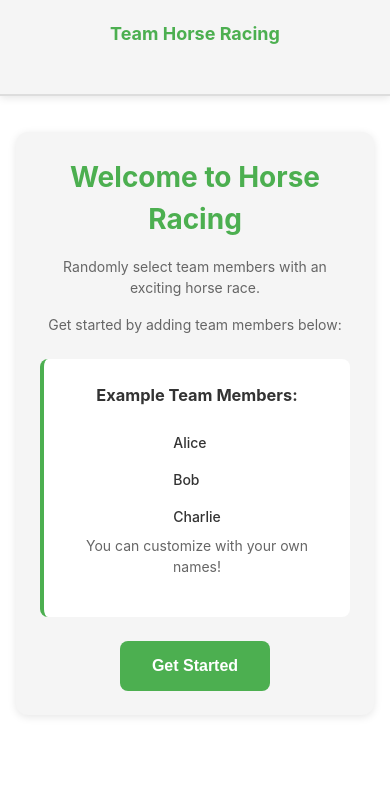
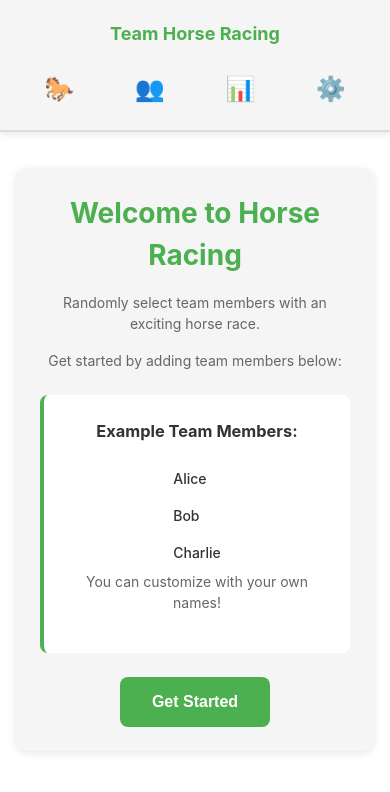
Before and after one commit to wfbtrakker/horse-racing-selector, a plain HTML site: page index.html in a window 390 px wide. Drawn offline with Linux system fonts and the light colour scheme.

Commit message:
Fix mobile navigation visibility
- Add emoji icons to navigation tabs (🐎 Race, 👥 Users, 📊 History, ⚙️ Settings)
- Make navbar sticky on mobile and tablet devices
- Display large icons (24px) instead of text labels on phones
- Improve spacing and layout for small screens
- Ensure navbar is always visible and accessible on all mobile devices
- Set z-index to keep navbar on top of content

```diff
--- a/index.html
+++ b/index.html
@@ -12,16 +12,16 @@
         <nav class="navbar">
             <div class="nav-brand" id="app-title" contenteditable="true" title="Click to edit race name">Team Horse Racing</div>
             <div class="nav-tabs">
-                <button class="nav-tab active" data-view="race" title="Race (1)">
+                <button class="nav-tab active" data-view="race" data-icon="🐎" title="Race (1)">
                     <span class="tab-label">Race</span>
                 </button>
-                <button class="nav-tab" data-view="users" title="Users (2)">
+                <button class="nav-tab" data-view="users" data-icon="👥" title="Users (2)">
                     <span class="tab-label">Users</span>
                 </button>
-                <button class="nav-tab" data-view="history" title="History (3)">
+                <button class="nav-tab" data-view="history" data-icon="📊" title="History (3)">
                     <span class="tab-label">History</span>
                 </button>
-                <button class="nav-tab" data-view="settings" title="Settings (4)">
+                <button class="nav-tab" data-view="settings" data-icon="⚙️" title="Settings (4)">
                     <span class="tab-label">Settings</span>
                 </button>
             </div>
--- a/src/css/styles.css
+++ b/src/css/styles.css
@@ -976,18 +976,23 @@ input[type="checkbox"] {
         flex-direction: column;
         gap: var(--spacing-md);
         padding: var(--spacing-md);
+        position: sticky;
+        top: 0;
+        z-index: 1000;
     }
 
     .nav-tabs {
         width: 100%;
         overflow-x: auto;
+        display: flex;
     }
 
     .nav-tab {
-        font-size: 12px;
-        padding: var(--spacing-xs) var(--spacing-sm);
+        font-size: 13px;
+        padding: var(--spacing-sm) var(--spacing-md);
         flex: 1;
         text-align: center;
+        white-space: nowrap;
     }
 
     .main-content {
@@ -1031,16 +1036,25 @@ input[type="checkbox"] {
         font-size: 14px;
     }
 
+    .navbar {
+        position: sticky;
+        top: 0;
+        z-index: 1000;
+    }
+
     .nav-brand {
         font-size: 18px;
     }
 
     .nav-tabs {
         gap: var(--spacing-xs);
+        justify-content: space-around;
     }
 
     .nav-tab {
-        padding: var(--spacing-xs) var(--spacing-xs);
+        padding: var(--spacing-sm) var(--spacing-xs);
+        min-width: 50px;
+        font-size: 20px;
     }
 
     .tab-label {
@@ -1049,6 +1063,7 @@ input[type="checkbox"] {
 
     .nav-tab::before {
         content: attr(data-icon);
+        font-size: 24px;
     }
 
     nav[data-view="wheel"]::before { content: "⚙"; }
```
